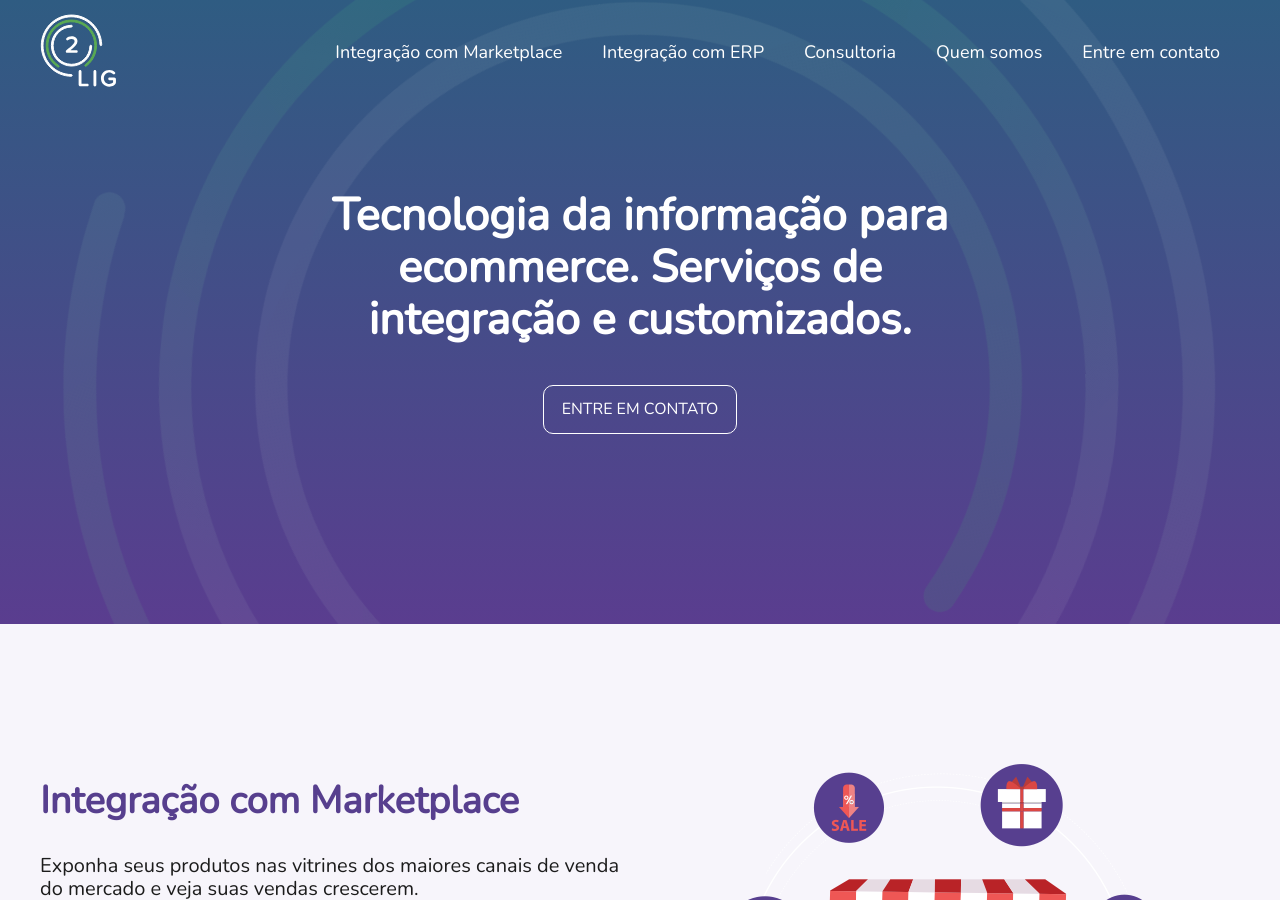
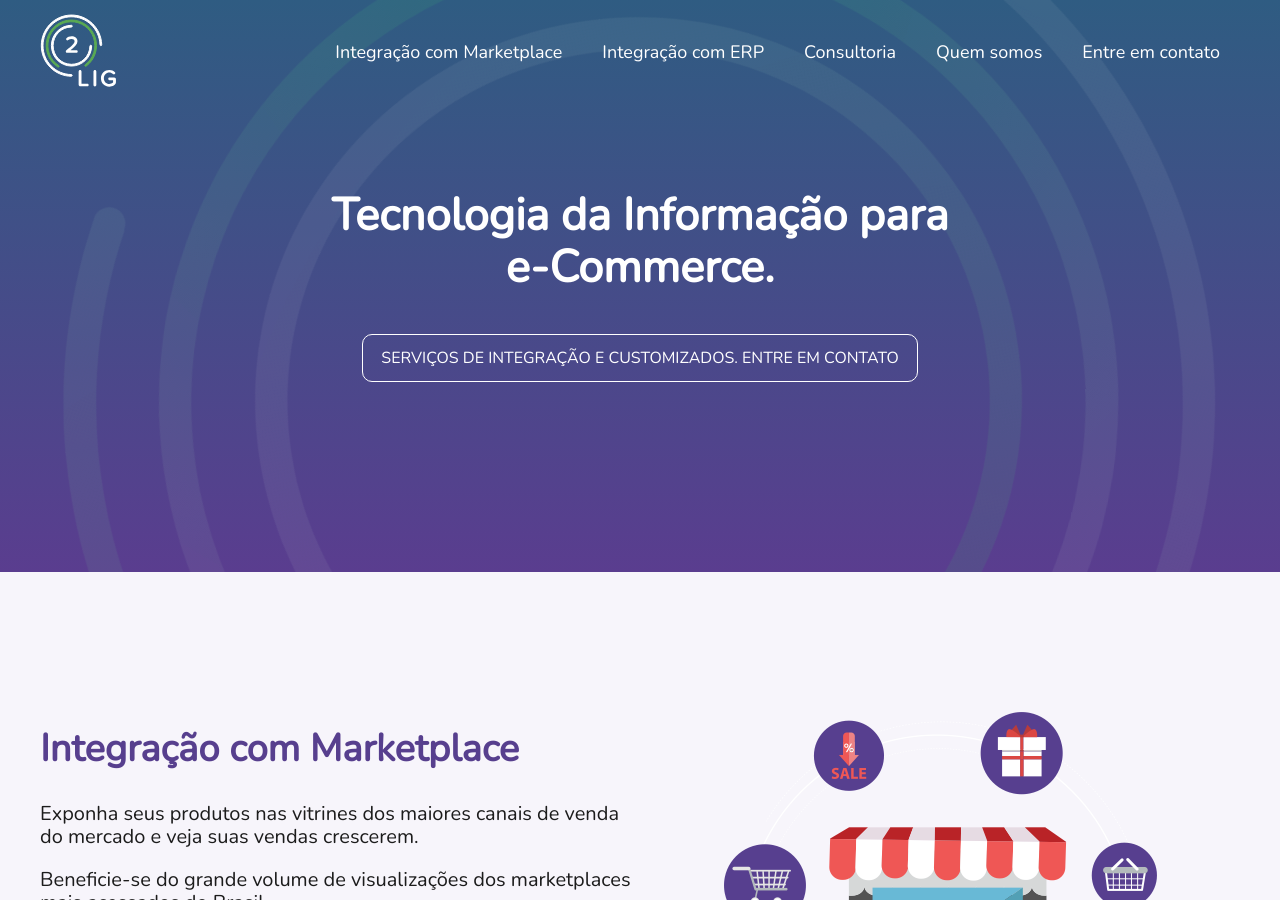
Before and after one commit to leandrooriente/2lig, a Jekyll site: the page built from index.html, in a window 1280 px wide and 900 px high. Built offline with Jekyll 4.4.1, drawn with Linux system fonts in a browser that asks for light colours; nearby versions of some CDN libraries; library files that are not in the unit come from our copies.

Commit message:
Updated Headline

```diff
--- a/_includes/headline.html
+++ b/_includes/headline.html
@@ -1,6 +1,6 @@
 <section class="headline">
-  <h1 class="headline-title">Tecnologia da informação para ecommerce. Serviços de integração e customizados.</h1>
-  <a href="#contact" class="headline-button anchor">Entre em contato</a>
+  <h1 class="headline-title">Tecnologia da Informação para e-Commerce.</h1>
+  <a href="#contact" class="headline-button anchor">Serviços de integração e customizados. Entre em contato</a>
   <img class="headline-circle-background-small" src="{{site.baseurl}}/assets/big-circle.svg" />
   <img class="headline-circle-background-medium" src="{{site.baseurl}}/assets/normal-circle.svg" />
   <img class="headline-circle-background-large" src="{{site.baseurl}}/assets/small-circle.svg" />
```
